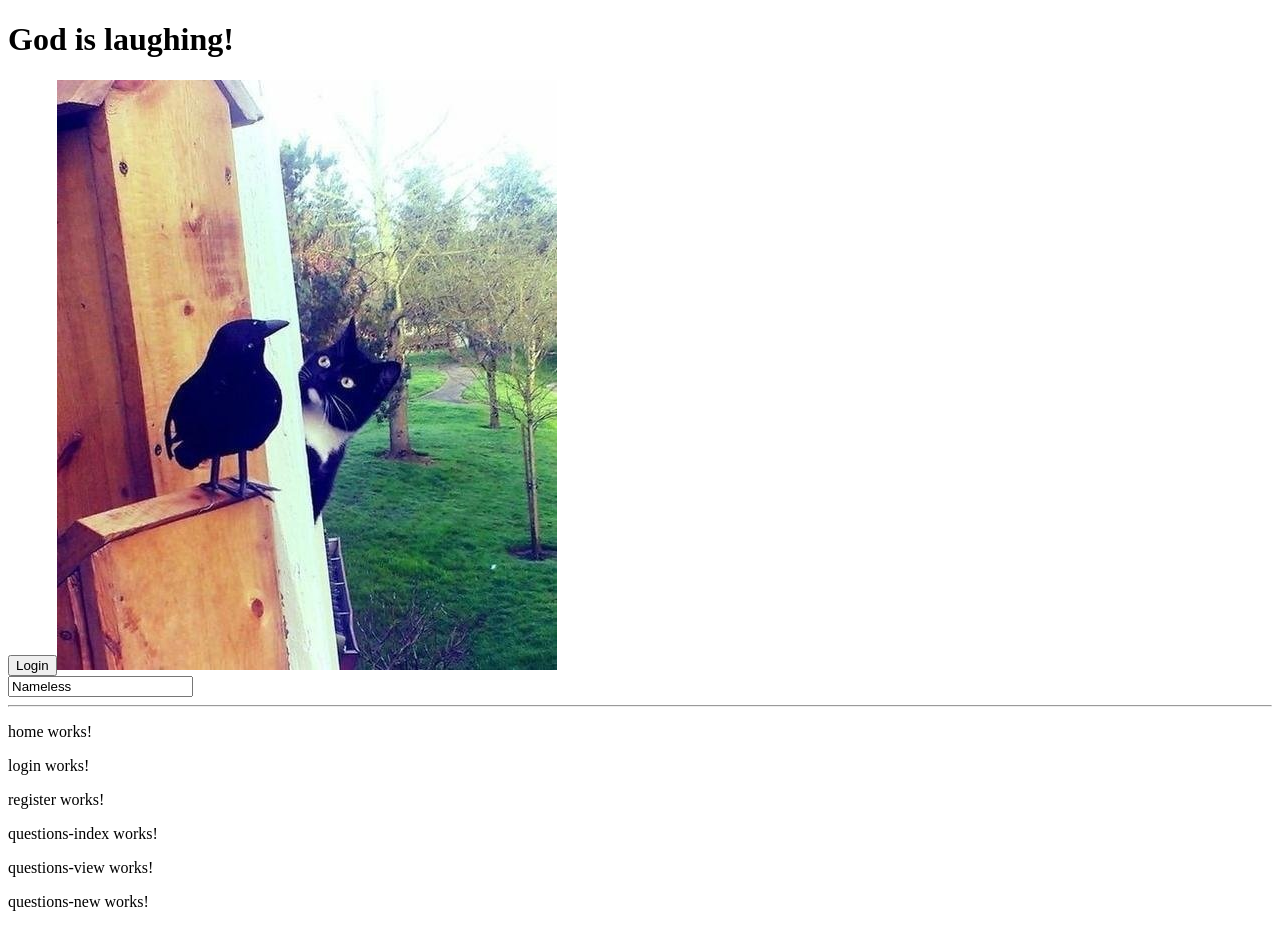
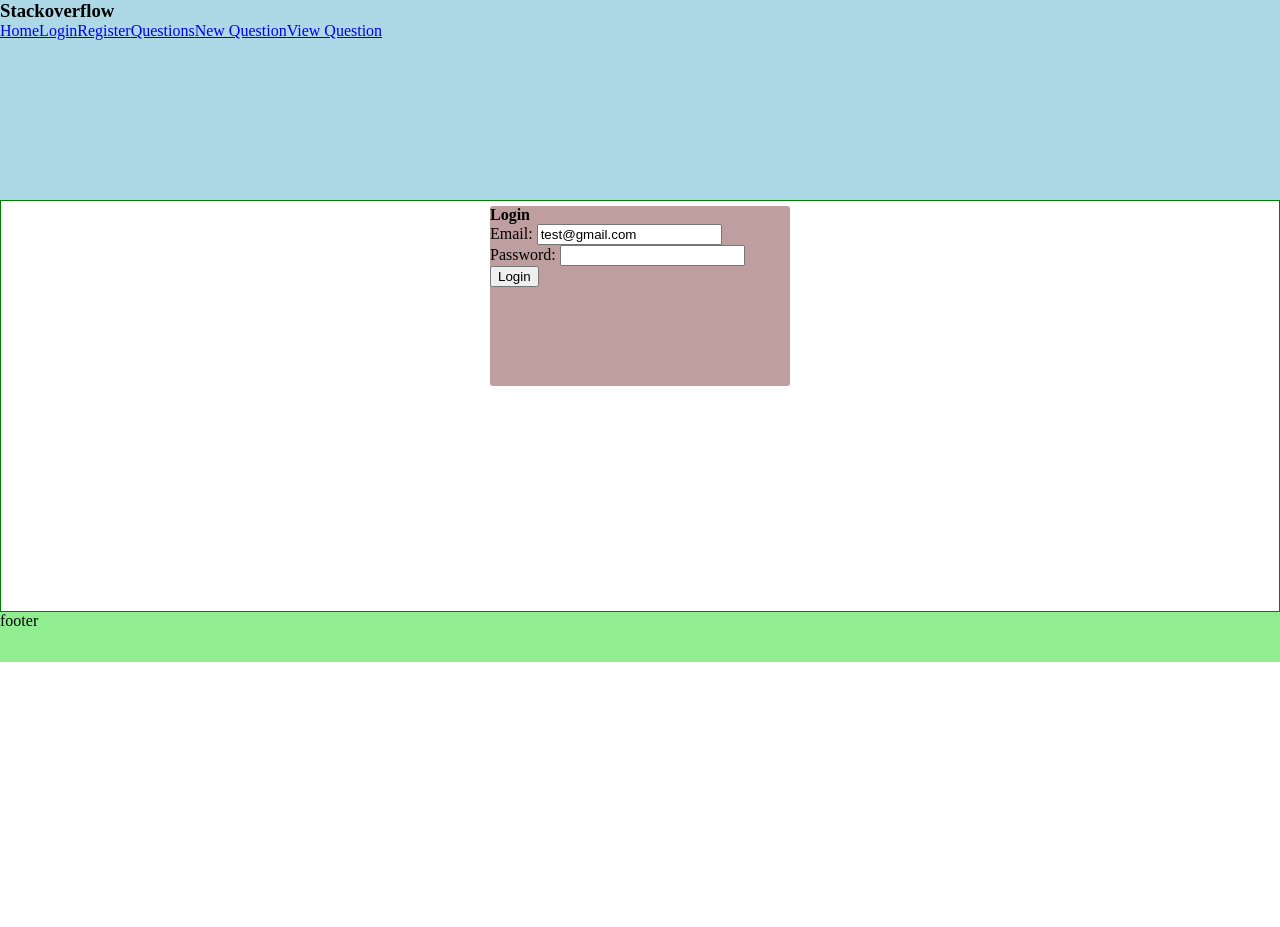
Before and after one commit to Nordask/front, an Angular app in the folder workspace_js/angular/first/: page /login in a window 1280 px wide. After the commit the page ends 800 px from the top, so only its background shows below. Built offline with nearby package versions, Linux system fonts and the light colour scheme.

Commit message:
Created login form

```diff
--- a/workspace_js/angular/first/src/app/account/account.module.ts
+++ b/workspace_js/angular/first/src/app/account/account.module.ts
@@ -1,4 +1,5 @@
 import { NgModule } from '@angular/core';
+import { FormsModule } from "@angular/forms";
 import {HomeComponent} from "../home/home.component";
 import {RegisterComponent} from "../register/register.component";
 import {LoginComponent} from "../login/login.component";
@@ -13,6 +14,9 @@ import {LoginComponent} from "../login/login.component";
     HomeComponent,
     LoginComponent,
     RegisterComponent
+  ],
+  imports: [
+    FormsModule
   ]
 })
 export class AccountModule {
--- a/workspace_js/angular/first/src/app/app.component.html
+++ b/workspace_js/angular/first/src/app/app.component.html
@@ -1,14 +1,15 @@
 <div>
-  <h1>{{title}}</h1>
-  <input type="button" value="Login" (click)="login()">
-  <img [src]="path">
-  <br/>
-  <input type="text" [(ngModel)]="username">
-  <hr>
-  <app-home></app-home>
-  <app-login></app-login>
-  <app-register></app-register>
-  <app-questions-index></app-questions-index>
-  <app-questions-view></app-questions-view>
-  <app-questions-new></app-questions-new>
+  <div id="header">
+    <h3>Stackoverflow</h3>
+    <a routerLink="home">Home</a>
+    <a routerLink="login">Login</a>
+    <a routerLink="register">Register</a>
+    <a routerLink="questions/index">Questions</a>
+    <a routerLink="newquestion">New Question</a>
+    <a routerLink="viewquestion">View Question</a>
+  </div>
+  <div id="pagecontent">
+    <router-outlet></router-outlet>
+  </div>
+  <div id="footer">footer</div>
 </div>
--- a/workspace_js/angular/first/src/app/app.module.ts
+++ b/workspace_js/angular/first/src/app/app.module.ts
@@ -1,10 +1,29 @@
 import { BrowserModule } from '@angular/platform-browser';
 import { NgModule } from '@angular/core';
-import {FormsModule} from "@angular/forms";
+import { FormsModule } from "@angular/forms";
+import { Routes, RouterModule } from "@angular/router";
 
 import { AppComponent } from './app.component';
-import {AccountModule} from "./account/account.module";
-import {QuestionsModule} from "./questions/questions.module";
+import { AccountModule } from "./account/account.module";
+import { QuestionsModule } from "./questions/questions.module";
+import { HomeComponent } from './home/home.component';
+import { LoginComponent } from './login/login.component';
+import { RegisterComponent } from './register/register.component';
+import { QuestionsIndexComponent } from './questions-index/questions-index.component';
+import { QuestionsNewComponent } from './questions-new/questions-new.component';
+import { QuestionsViewComponent } from './questions-view/questions-view.component';
+
+
+var myRoutes: Routes = [
+  {path: "home", component: HomeComponent},
+  {path: "login", component: LoginComponent},
+  {path: "register", component: RegisterComponent},
+  {path: "questions/index", component: QuestionsIndexComponent},
+  {path: "newquestion", component: QuestionsNewComponent},
+  {path: "viewquestion", component: QuestionsViewComponent},
+];
+
+var myRoutesModule = RouterModule.forRoot(myRoutes);
 
 @NgModule({
   declarations: [
@@ -14,7 +33,8 @@ import {QuestionsModule} from "./questions/questions.module";
     BrowserModule,
     FormsModule,
     AccountModule,
-    QuestionsModule
+    QuestionsModule,
+    myRoutesModule
   ],
   providers: [],
   bootstrap: [AppComponent]
--- a/workspace_js/angular/first/src/app/login/login.component.css
+++ b/workspace_js/angular/first/src/app/login/login.component.css
@@ -0,0 +1,8 @@
+#loginDiv
+{
+    background-color: #be9e9e;
+    width: 300px;
+    height: 180px;
+    border-radius: 3px;
+    margin: auto;
+}
--- a/workspace_js/angular/first/src/app/login/login.component.html
+++ b/workspace_js/angular/first/src/app/login/login.component.html
@@ -1,3 +1,12 @@
-<p>
-  login works!
-</p>
+<div id="loginDiv">
+  <h4>Login</h4>
+  <form>
+    Email: <input type="text" [(ngModel)]="email" [ngModelOptions]="{standalone: true}">
+    <br>
+    Password: <input type="password" [(ngModel)]="password" name="password">
+    <br>
+    <input type="submit" value="Login" (click)="onLoginClick()">
+    <br>
+    {{message}}
+  </form>
+</div>
--- a/workspace_js/angular/first/src/app/login/login.component.ts
+++ b/workspace_js/angular/first/src/app/login/login.component.ts
@@ -5,11 +5,20 @@ import { Component, OnInit } from '@angular/core';
   templateUrl: './login.component.html',
   styleUrls: ['./login.component.css']
 })
-export class LoginComponent implements OnInit {
+export class LoginComponent {
+  email: string = "test@gmail.com";
+  password: string;
+  message: string;
 
-  constructor() { }
-
-  ngOnInit() {
+  constructor() {
+    console.log("constructor login");
   }
 
+  onLoginClick() {
+    if(this.email == "admin@gmail.com" && this.password == "manager") {
+      this.message = "Successfully Login";
+    } else {
+      this.message = "Invalid Login";
+    }
+  }
 }
--- a/workspace_js/angular/first/src/app/questions/questions.module.ts
+++ b/workspace_js/angular/first/src/app/questions/questions.module.ts
@@ -1,4 +1,5 @@
 import { NgModule } from '@angular/core';
+import { FormsModule } from "@angular/forms";
 import {QuestionsIndexComponent} from "../questions-index/questions-index.component";
 import {QuestionsNewComponent} from "../questions-new/questions-new.component";
 import {QuestionsViewComponent} from "../questions-view/questions-view.component";
@@ -14,6 +15,9 @@ import {QuestionsViewComponent} from "../questions-view/questions-view.component
     QuestionsIndexComponent,
     QuestionsNewComponent,
     QuestionsViewComponent
+  ],
+  imports: [
+    FormsModule
   ]
 })
 export class QuestionsModule { }
--- a/workspace_js/angular/first/src/styles.css
+++ b/workspace_js/angular/first/src/styles.css
@@ -1 +1,25 @@
-/* You can add global styles to this file, and also import other style files */
+#header
+{
+    background-color: lightblue;
+    height: 200px;
+}
+
+#pagecontent
+{
+    background-color: white;
+    height: 400px;
+    padding: 5px;
+    border: 1px solid green;
+}
+
+#footer
+{
+    background-color: lightgreen;
+    height: 50px;
+}
+
+body,h1,h2,h3,h4,h5,h6
+{
+    margin: 0px;
+    padding: 0px;
+}
```
